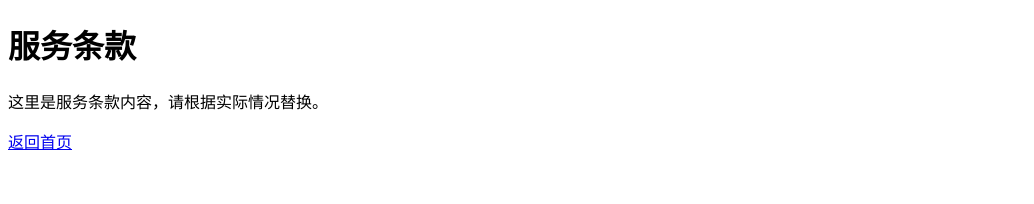
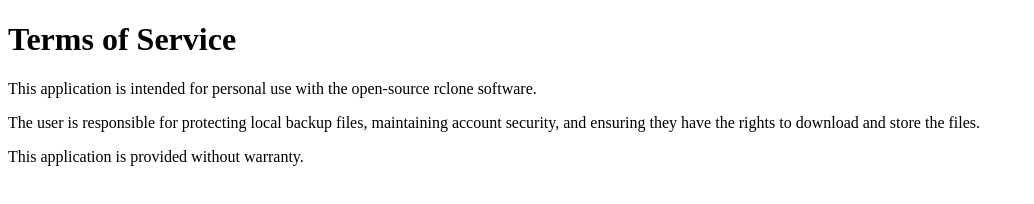
Before and after one commit to girlnaaz244-creator/rclone-drive-backup, a plain HTML site: page terms.html in a window 1280 px wide. Shown: the whole page, without its empty margins (0-1034 px from the left). Drawn offline with Linux system fonts and the light colour scheme.

Commit message:
Translate service terms to English and update content
Updated the terms of service content and language.

```diff
--- a/terms.html
+++ b/terms.html
@@ -1,13 +1,22 @@
 <!DOCTYPE html>
-<html lang="zh-CN">
+<html>
 <head>
-  <meta charset="UTF-8">
-  <meta name="viewport" content="width=device-width, initial-scale=1.0">
-  <title>服务条款</title>
+<meta charset="UTF-8">
+<title>Terms of Service</title>
 </head>
 <body>
-  <h1>服务条款</h1>
-  <p>这里是服务条款内容，请根据实际情况替换。</p>
-  <p><a href="index.html">返回首页</a></p>
+<h1>Terms of Service</h1>
+<p>
+This application is intended for personal use
+with the open-source rclone software.
+</p>
+<p>
+The user is responsible for protecting local backup files,
+maintaining account security, and ensuring they have
+the rights to download and store the files.
+</p>
+<p>
+This application is provided without warranty.
+</p>
 </body>
 </html>
```
